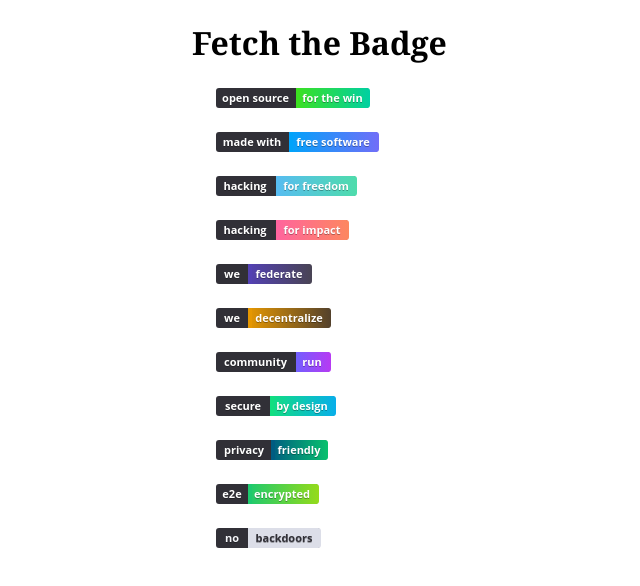
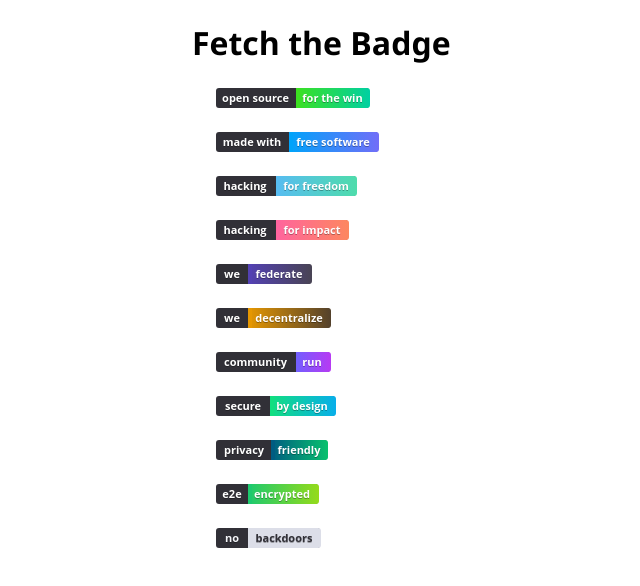
Before and after one commit to distributopia/fetch-the-badge, a plain HTML site: page public/index.html in a window 1280 px wide. Shown: the whole page, without its empty margins (132-772 px from the left). Drawn offline with Linux system fonts and the light colour scheme.

Commit message:
Change font family

```diff
--- a/public/index.html
+++ b/public/index.html
@@ -9,7 +9,7 @@
     main {
       width:  50%;
       margin:  0 auto;
-      font-family: 'DejaVuSerif', 'Georgia', serif;
+      font-family: "Segoe UI", -apple-system, BlinkMacSystemFont, "Helvetica Neue", "Open Sans", "Cantarell",  sans-serif;
     }
 
     p {
```
